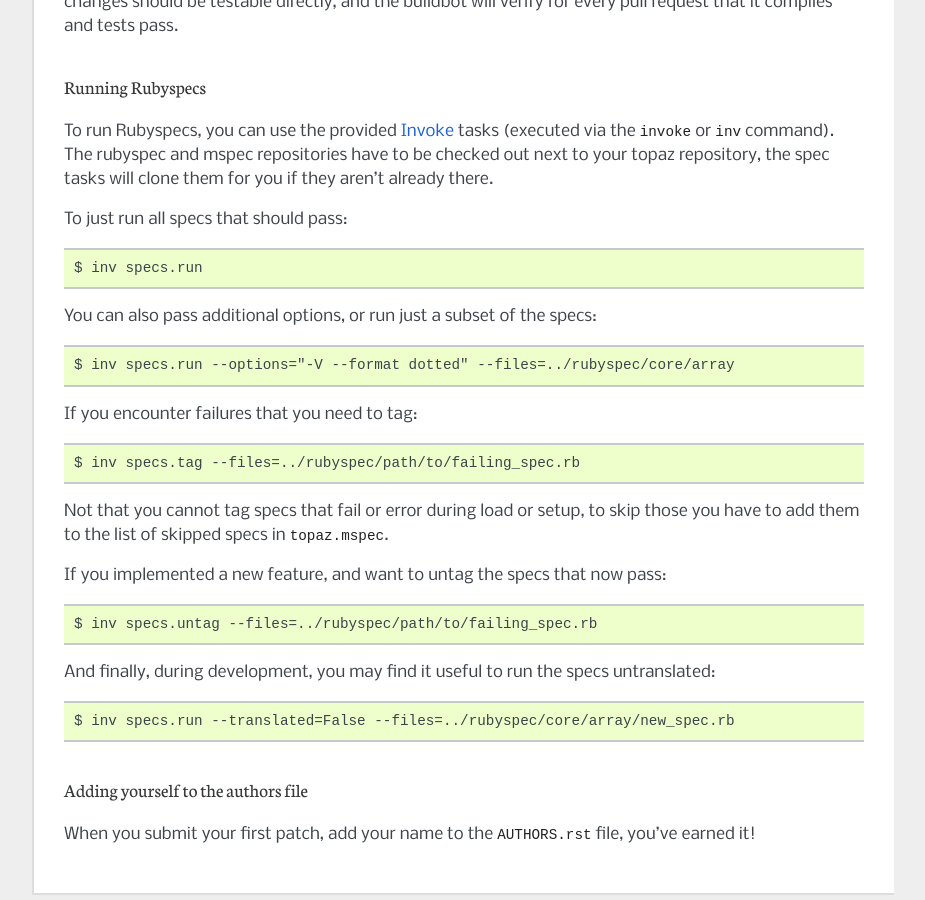
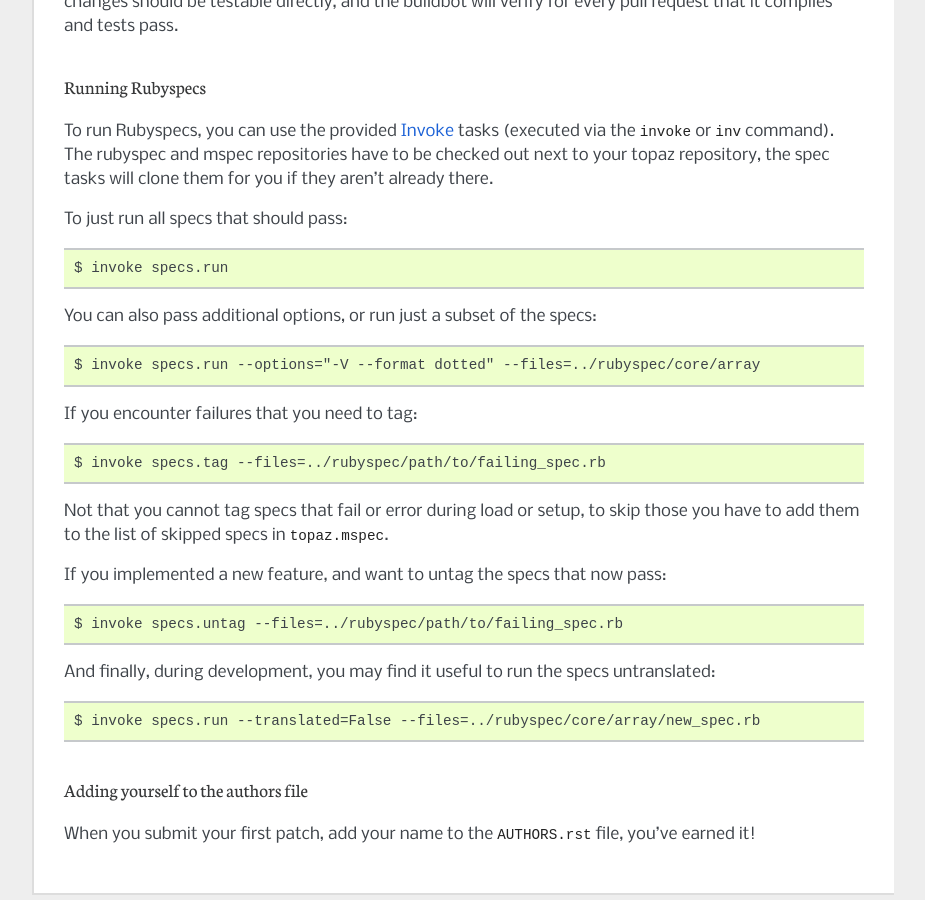
Before and after one commit to topazproject/topaz, a Sphinx documentation site: the page built from docs/contributing.rst, in a window 1280 px wide and 900 px high, scrolled down 1240 px. Shown: the whole window, without its empty margins (198-1123 px from the left). Built offline with Sphinx 7.4.7, drawn with Linux system fonts in a browser that asks for light colours.

Commit message:
s/inv /invoke /g

```diff
--- a/docs/contributing.rst
+++ b/docs/contributing.rst
@@ -68,15 +68,15 @@ you if they aren't already there.
 
 To just run all specs that should pass::
 
-    $ inv specs.run
+    $ invoke specs.run
 
 You can also pass additional options, or run just a subset of the specs::
 
-    $ inv specs.run --options="-V --format dotted" --files=../rubyspec/core/array
+    $ invoke specs.run --options="-V --format dotted" --files=../rubyspec/core/array
 
 If you encounter failures that you need to tag::
 
-    $ inv specs.tag --files=../rubyspec/path/to/failing_spec.rb
+    $ invoke specs.tag --files=../rubyspec/path/to/failing_spec.rb
 
 Not that you cannot tag specs that fail or error during load or setup,
 to skip those you have to add them to the list of skipped specs in
@@ -84,12 +84,12 @@ to skip those you have to add them to the list of skipped specs in
 
 If you implemented a new feature, and want to untag the specs that now pass::
 
-    $ inv specs.untag --files=../rubyspec/path/to/failing_spec.rb
+    $ invoke specs.untag --files=../rubyspec/path/to/failing_spec.rb
 
 And finally, during development, you may find it useful to run the
 specs untranslated::
 
-    $ inv specs.run --translated=False --files=../rubyspec/core/array/new_spec.rb
+    $ invoke specs.run --translated=False --files=../rubyspec/core/array/new_spec.rb
 
 Adding yourself to the authors file
 ~~~~~~~~~~~~~~~~~~~~~~~~~~~~~~~~~~~
```
